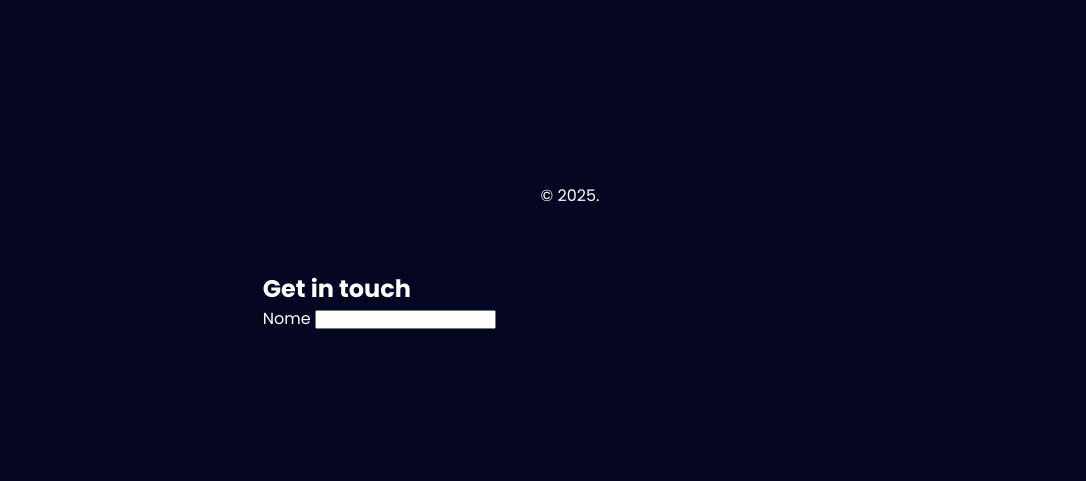
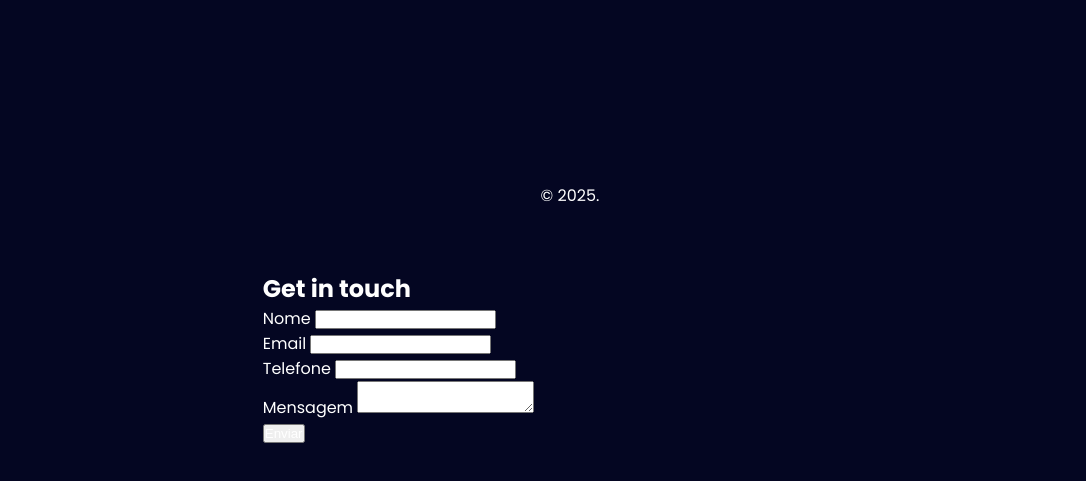
Before and after one commit to Levi244/FS-26, a plain HTML site: page FS-26/Projetos/projeto 01/index.html in a window 1280 px wide. Shown: the part 593-1074 px from the top of the page, without its empty margins (70-1156 px from the left). Drawn offline with Linux system fonts and the light colour scheme.

Commit message:
Add files via upload

```diff
--- a/FS-26/Projetos/projeto 01/index.html
+++ b/FS-26/Projetos/projeto 01/index.html
@@ -48,6 +48,17 @@
                 <form method="post">
                     <label for="nome">Nome</label>
                     <input type="text" id="nome" name="nome">
+                    <br>
+                    <label for="email">Email</label>
+                    <input type="email" id="email" name="email">
+                    <br>
+                    <label for="telefone">Telefone</label>
+                    <input type="tel" id="telefone" name="telefone">
+                    <br>
+                    <label for="mensagem">Mensagem</label>
+                    <textarea name="mensagem" id=""mensagem></textarea>
+                    <br>
+                    <button type="submit">Enviar</button>
                 </form>
             </div>
 
```
